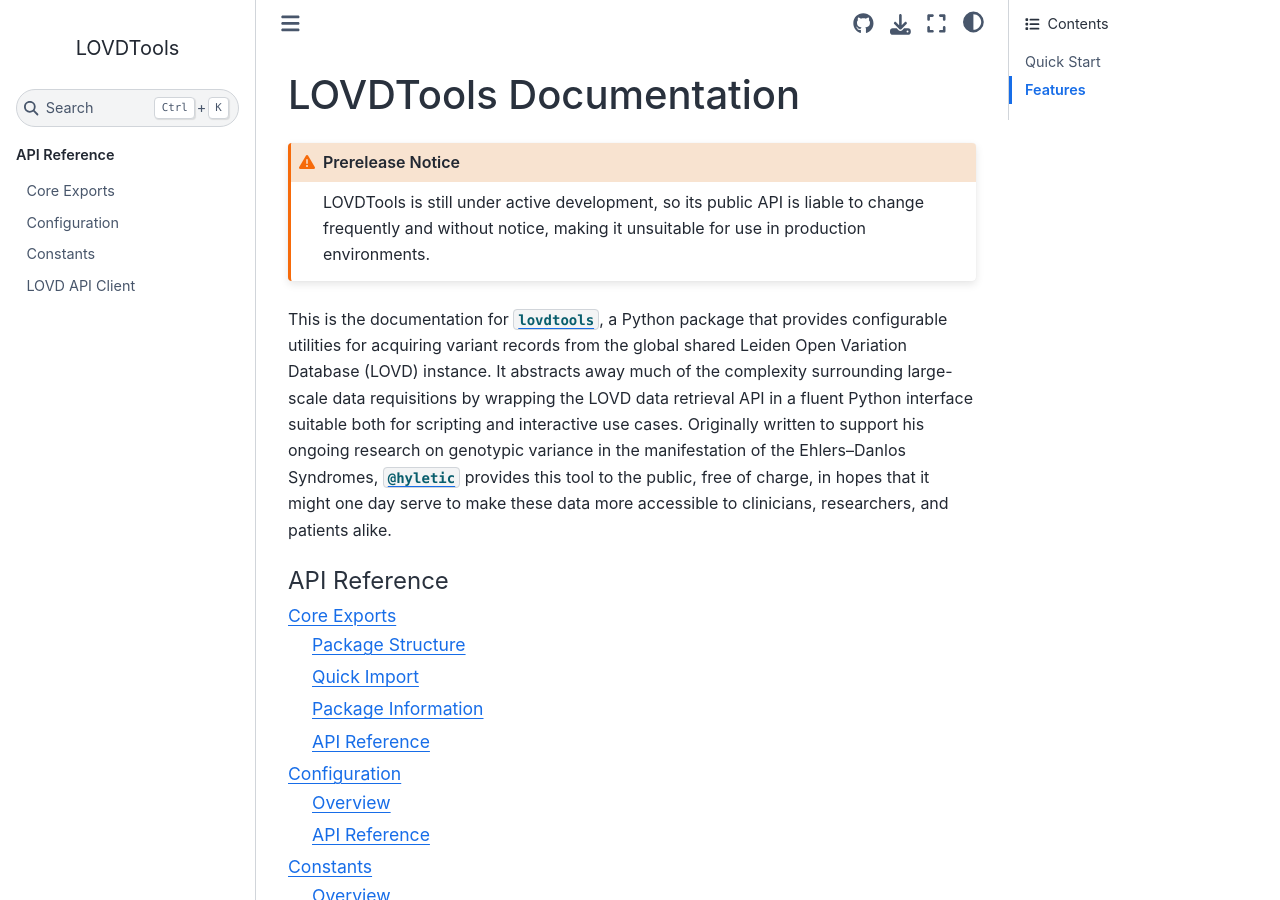
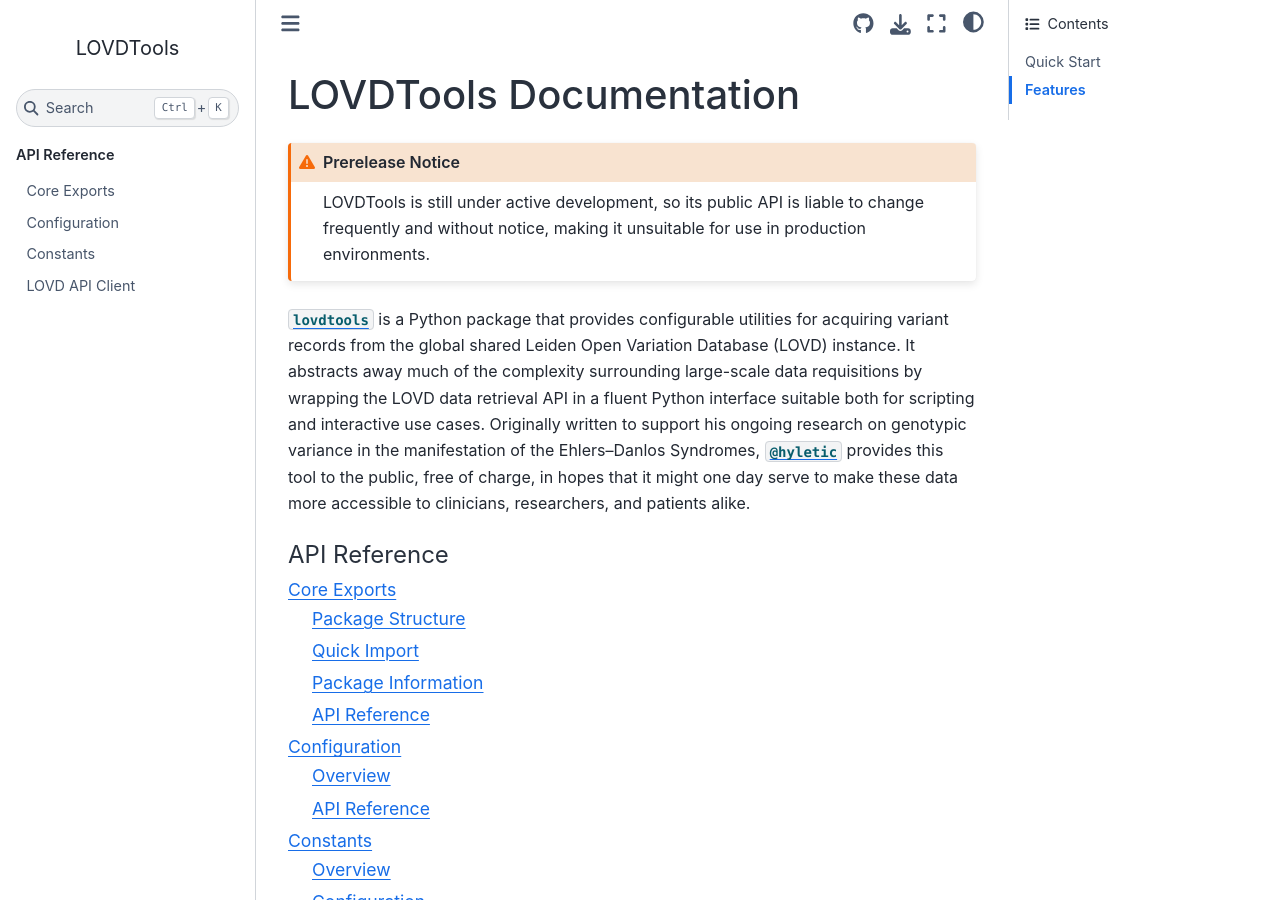
Before and after one commit to hyletic/lovdtools, a Sphinx documentation site: the page built from docs/source/index.md, in a window 1280 px wide and 900 px high. Built offline with Sphinx 7.4.7 and the Sphinx Book theme 1.1.4, drawn with Linux system fonts in a browser that asks for light colours.

Commit message:
Revise documentation.

```diff
--- /dev/null
+++ b/docs/index.html
@@ -0,0 +1 @@
+build/html/index.html
--- a/docs/source/index.md
+++ b/docs/source/index.md
@@ -6,7 +6,7 @@
 LOVDTools is still under active development, so its public API is liable to change frequently and without notice, making it unsuitable for use in production environments.
 :::
 
-This is the documentation for [``lovdtools``](https://github.com/hyletic/lovdtools.git), a Python package that provides configurable utilities for acquiring variant records from the global shared Leiden Open Variation Database (LOVD) instance. It abstracts away much of the complexity surrounding large-scale data requisitions by wrapping the LOVD data retrieval API in a fluent Python interface suitable both for scripting and interactive use cases. Originally written to support his ongoing research on genotypic variance in the manifestation of the Ehlers–Danlos Syndromes, [``@hyletic``](https://github.com/hyletic) provides this tool to the public, free of charge, in hopes that it might one day serve to make these data more accessible to clinicians, researchers, and patients alike.
+[``lovdtools``](https://github.com/hyletic/lovdtools.git) is a Python package that provides configurable utilities for acquiring variant records from the global shared Leiden Open Variation Database (LOVD) instance. It abstracts away much of the complexity surrounding large-scale data requisitions by wrapping the LOVD data retrieval API in a fluent Python interface suitable both for scripting and interactive use cases. Originally written to support his ongoing research on genotypic variance in the manifestation of the Ehlers–Danlos Syndromes, [``@hyletic``](https://github.com/hyletic) provides this tool to the public, free of charge, in hopes that it might one day serve to make these data more accessible to clinicians, researchers, and patients alike.
 
 :::{toctree}
 :maxdepth: 2
```
